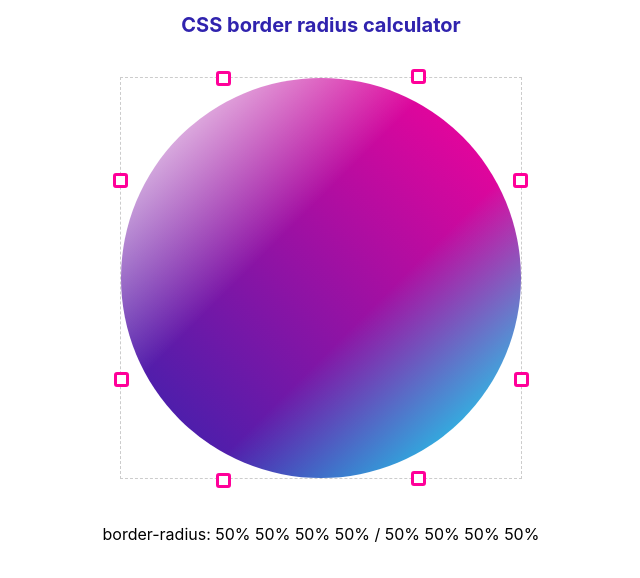
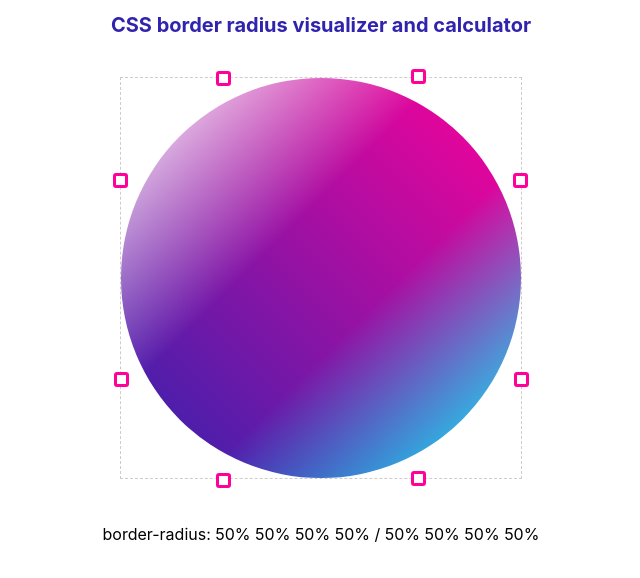
Before and after one commit to mattoofahad/border-radius, a React (Create React App) app: page / in a window 1280 px wide. Shown: the top 578 px of the page, without its empty margins (319-959 px from the left). Built offline with nearby package versions, Linux system fonts and the light colour scheme; the HTML template or start-up script is replaced by a standard one.

Commit message:
Changed text in h1

```diff
--- a/src/App.js
+++ b/src/App.js
@@ -57,7 +57,7 @@ class App extends Component {
   render() {
     return (
       <div className="main">
-        <h1>CSS border radius calculator</h1>
+        <h1>CSS border radius visualizer and calculator</h1>
         <div class="cont-width">
           <div className="cont">
             <div className="App">
```
